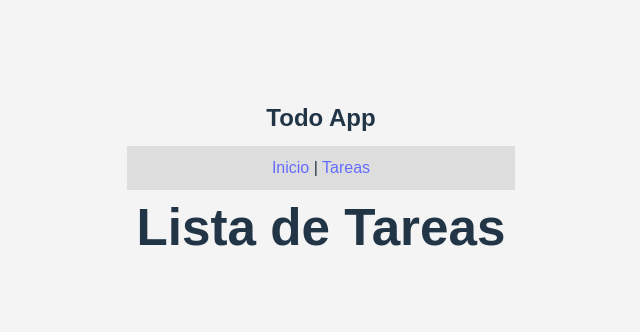
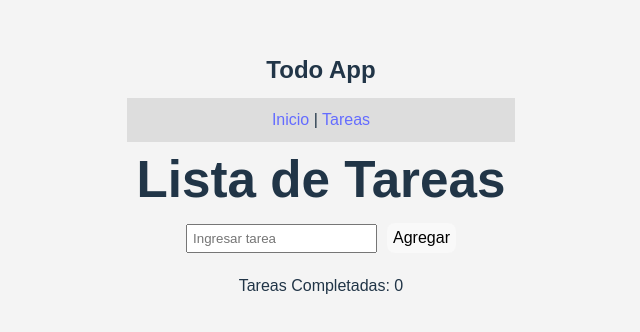
Before and after one commit to Emmanuelfwd/To-do-List-React-Emmanuel, a React (Vite) app: page /Todo in a window 1280 px wide. Shown: the part 222-554 px from the top of the page, without its empty margins (319-959 px from the left). Built offline with nearby package versions, Linux system fonts and the light colour scheme; data requests are answered from the project's data file.

Commit message:
funcionalidad

```diff
--- a/db.json
+++ b/db.json
@@ -1,9 +1,3 @@
 {
-  "tareas": [
-    {
-      "id": "f831",
-      "titulo": "1",
-      "completada": false
-    }
-  ]
+  "tareas": []
 }
--- a/src/Components/TaskList.jsx
+++ b/src/Components/TaskList.jsx
@@ -1,26 +1,83 @@
 import React, { useState, useEffect } from 'react'
 import { getTareas, agregarTarea, eliminarTarea, actualizarTarea } from '../Services/Services'
 
-
-export default function TaskList() {
-  const [tareas, setTareas] = useState([]);
+function TaskList() {
+  const [tareas, setTareas] = useState([])
+  const [nuevaTarea, setNuevaTarea] = useState('')
 
   useEffect(() => {
-    (async () => {
-      try {
-        const lista = await getTareas();
-        setTareas(lista);
-      } catch (error) {
-        console.error(error);
-      }
-    })();
-  }, []);
+    cargarTareas()
+  }, [])
+
+  const cargarTareas = async () => {
+    try {
+      const lista = await getTareas()
+      setTareas(lista)
+    } catch (error) {
+      console.error("Error al cargar tareas:", error)
+    }
+  }
+
+  const agregarNuevaTarea = async () => {
+    if (!nuevaTarea.trim()) return
+    try {
+      await agregarTarea({ titulo: nuevaTarea, completada: false })
+      setNuevaTarea('')
+      cargarTareas()
+    } catch (error) {
+      console.error("Error al agregar tarea:", error)
+    }
+  }
+
+  const borrarTarea = async (id) => {
+    try {
+      await eliminarTarea(id)
+      cargarTareas()
+    } catch (error) {
+      console.error("Error al eliminar tarea:", error)
+    }
+  }
+
+  const marcarCompletada = async (tarea) => {
+    try {
+      await actualizarTarea({ ...tarea, completada: !tarea.completada })
+      cargarTareas()
+    } catch (error) {
+      console.error("Error al actualizar tarea:", error)
+    }
+  }
 
   return (
     <div>
-      {tareas.map((tarea) => (
-        <div key={tarea.id}>{tarea.nombre}</div>
-      ))}
+      <div>
+        <input
+          type="text"
+          placeholder="Ingresar tarea"
+          value={nuevaTarea}
+          onChange={e => setNuevaTarea(e.target.value)}
+        />
+        <button onClick={agregarNuevaTarea}>Agregar</button>
+      </div>
+
+      <div>
+        <p>Tareas Completadas: {tareas.filter(t => t.completada).length}</p>
+      </div>
+
+      <div>
+        {tareas.map(t => (
+          <div key={t.id}>
+            <input
+              type="checkbox"
+              checked={t.completada}
+              onChange={() => marcarCompletada(t)}
+            />
+            <span>{t.titulo}</span>
+            <button onClick={() => borrarTarea(t.id)}>Eliminar</button>
+          </div>
+        ))}
+      </div>
     </div>
-  );
+  )
 }
+
+export default TaskList
```
